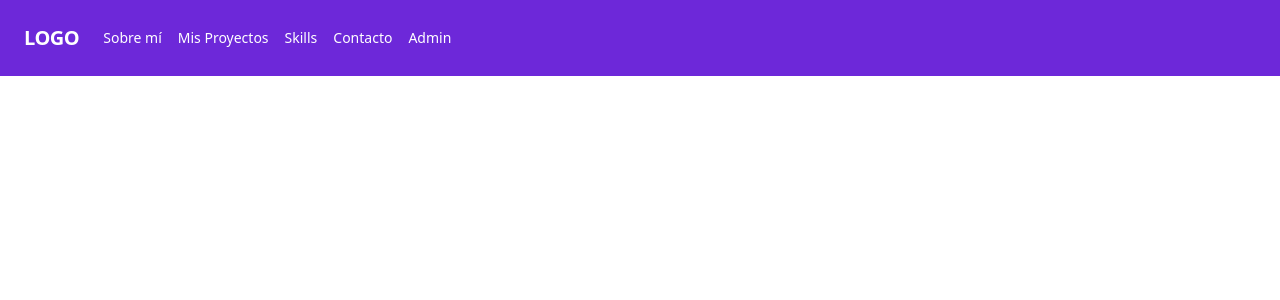
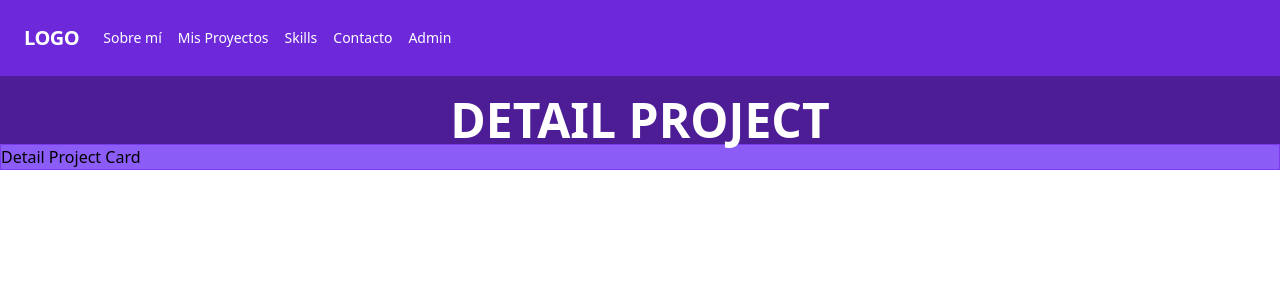
Before and after one commit to maxisosa89/portfolio-frontend, a React (Create React App) app: page /projects/1 in a window 1280 px wide. Shown: the top 300 px of the page. Built offline with nearby package versions, Linux system fonts and the light colour scheme; no server answers.

Commit message:
create components

```diff
--- a/src/App.js
+++ b/src/App.js
@@ -5,6 +5,7 @@ import AboutPage from './pages/AboutPage';
 import ProjectsPage from './pages/ProjectsPage';
 import ContactPage from './pages/ContactPage';
 import SkillsPage from './pages/SkillsPage';
+import DetailProjectPage from './pages/DetailProjectPage';
 //Admin Pages
 import DashboardPage from './pages/admin/DashboardPage';
 
@@ -14,6 +15,7 @@ function App() {
       <NavBar />
       <Routes>
         <Route path= '/projects' element={<ProjectsPage />} />
+        <Route path= '/projects/:id' element={<DetailProjectPage />} />
         <Route path= '/about' element={<AboutPage />} />
         <Route path= '/contact' element={<ContactPage />} />
         <Route path= '/skills' element={<SkillsPage />} />
--- /dev/null
+++ b/src/components/DetailProjectCard.jsx
@@ -0,0 +1,9 @@
+import React from "react";
+
+export default function DetailProjectCard ({project}) {
+    return (
+        <div className="grid grid-cols-1 lg:grid-cols-3 border-solid border border-violet-600 bg-violet-500">
+            <h1>Detail Project Card</h1>
+        </div>
+    )
+}
--- /dev/null
+++ b/src/pages/DetailProjectPage.jsx
@@ -0,0 +1,21 @@
+import React, { useEffect, useState } from "react";
+import DetailProjectCard from "../components/DetailProjectCard";
+import axios from "axios";
+
+export default function DetailProjectPage () {
+    const [project, setProject] = useState();
+    const getProject = async () => {
+        const proj = await axios.get('http://localhost:3001/projects');
+        console.log(proj.data);
+        setProject(proj.data);
+    };
+    useEffect(() => {
+        getProject();
+    }, []);
+    return (
+        <div className="container mx-auto bg-violet-900 pt-24">
+            <h1 className="text-5xl text-center text-white font-bold uppercase">Detail Project</h1>
+            <DetailProjectCard />
+        </div>
+    )
+}
```
